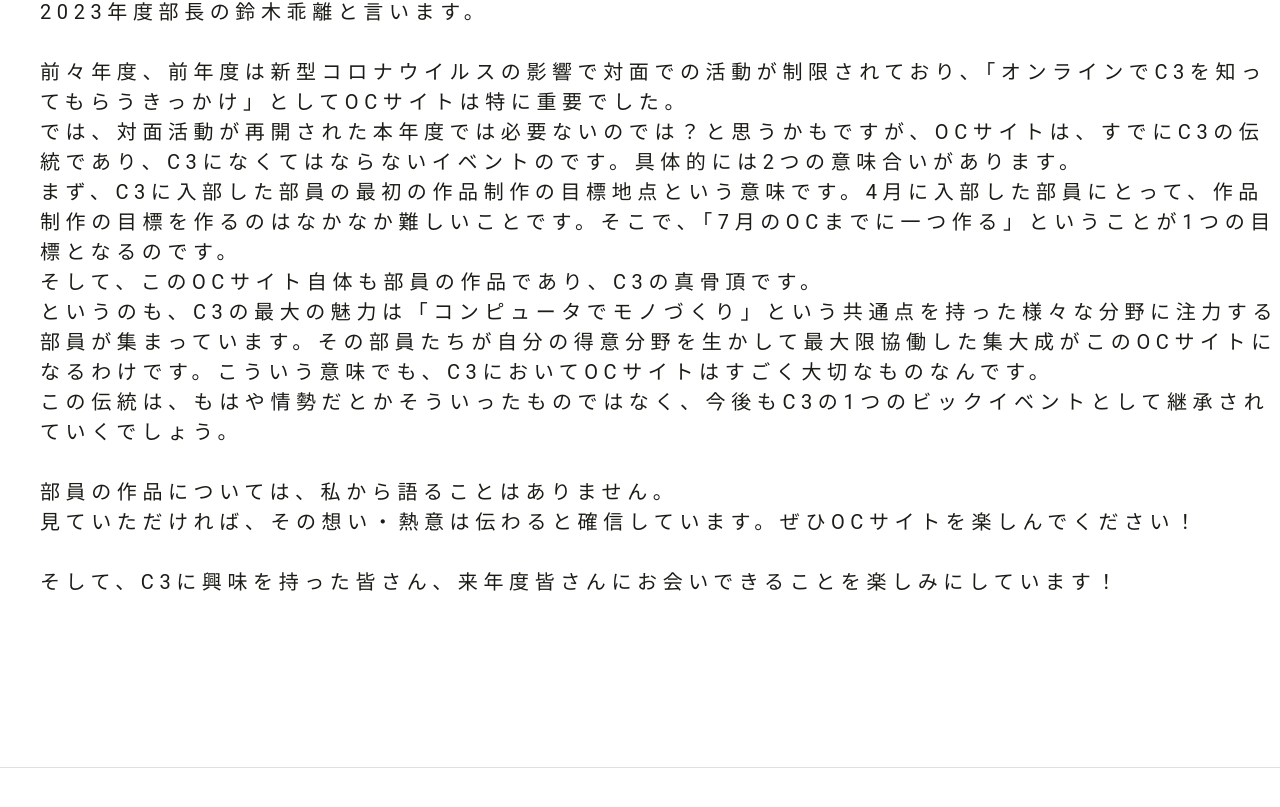
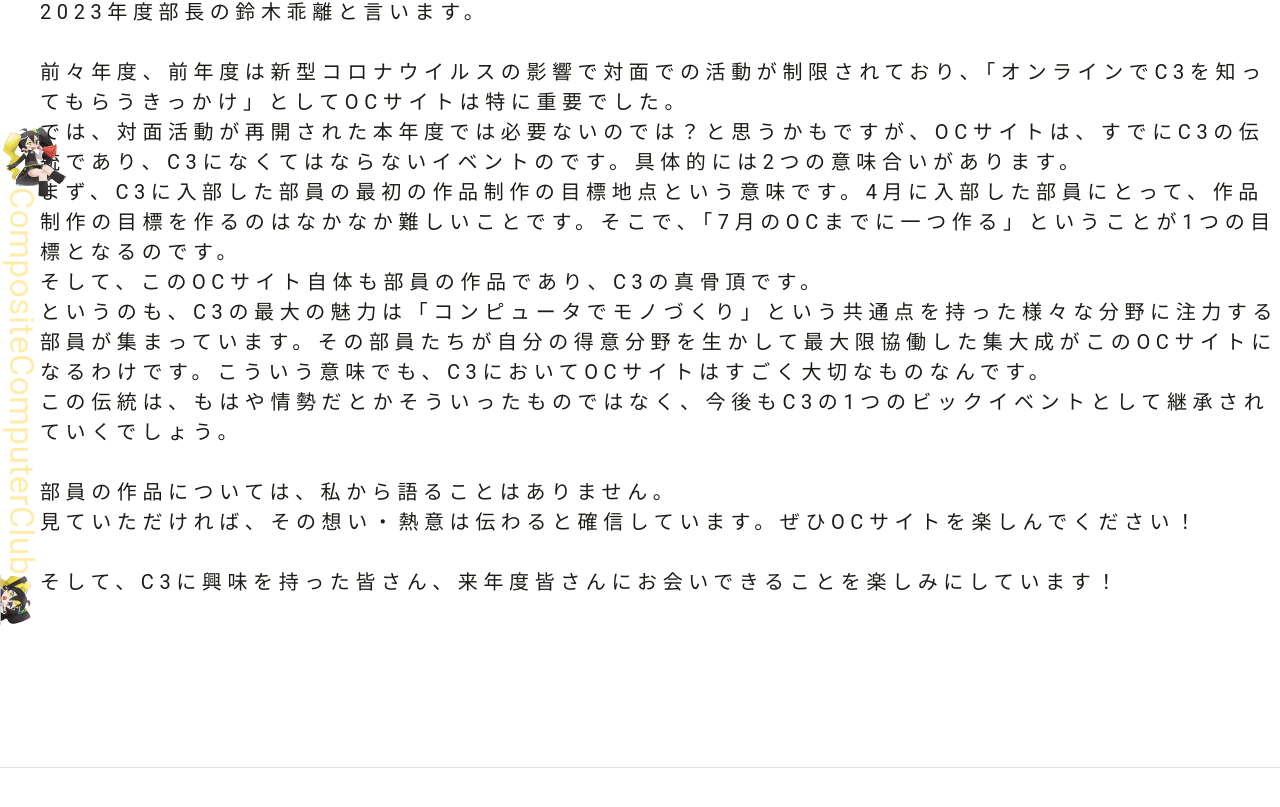
Before and after one commit to Kyutech-C3/OC_2023_frontend, a Next.js app: page /web in a window 1280 px wide. Shown: the part 833-1640 px from the top of the page. Built offline with nearby package versions, Linux system fonts and the light colour scheme.

Commit message:
add:sidebarの追加 #91

```diff
--- a/src/components/Web/C3Outline/C3Outline.tsx
+++ b/src/components/Web/C3Outline/C3Outline.tsx
@@ -10,7 +10,7 @@ export const C3Outline = () => {
             component="div"
             sx={{
                 pt: "3vmin",
-                pl: "4vmin",
+                pl: "7vmin",
                 width: "100%",
                 height: "100vh",
                 backgroundColor: `rgba(${isDarkMode ? 0 : 255}, ${
@@ -23,7 +23,7 @@ export const C3Outline = () => {
             <AboutC3 />
             <Typography
                 sx={{
-                    fontSize: isSmall ? "32px" : "3.8vmin",
+                    fontSize: isSmall ? "30px" : "3.6vmin",
                     p: "4vmin",
                     textShadow: `2px 2px 4px rgba(${isDarkMode ? 0 : 255}, ${
                         isDarkMode ? 0 : 255
--- a/src/components/Web/CategoryOutlineCard/CategoryOutlineCard.tsx
+++ b/src/components/Web/CategoryOutlineCard/CategoryOutlineCard.tsx
@@ -28,7 +28,8 @@ export const CategoryOutlineCard = ({
                     backgroundColor: `rgba(${isDarkMode ? 0 : 255}, ${
                         isDarkMode ? 0 : 255
                     }, ${isDarkMode ? 0 : 255},0.5)`,
-                    backdropFilter: "blur(4px)",
+                    backdropFilter: "blur(2px)",
+                    pl: 5,
                 }}
             >
                 <Box
--- a/src/components/Web/SideBar/SideBar.tsx
+++ b/src/components/Web/SideBar/SideBar.tsx
@@ -1,35 +1,63 @@
-import { Box, Typography } from "@mui/material";
+import { Box, Stack, Typography, useMediaQuery } from "@mui/material";
 import Image from "next/image";
+import { useEffect, useState } from "react";
 
 export const SideBar = () => {
+    const [isTop, setIsTop] = useState<boolean>(false);
+    const isSmall = useMediaQuery("(min-width:600px)");
+
+    const onScroll = () => {
+        if (window.pageYOffset > window.innerHeight) {
+            setIsTop(true);
+        } else {
+            setIsTop(false);
+        }
+    };
+    useEffect(() => {
+        document.addEventListener("scroll", onScroll);
+        return (): void => document.removeEventListener("scroll", onScroll);
+    });
     return (
-        <Box component="div" sx={{ position: "relative" }}>
+        <Box
+            component="div"
+            sx={{
+                position: isTop ? "fixed" : "absolute",
+                zIndex: 100,
+                top: isTop
+                    ? isSmall
+                        ? "20%"
+                        : "30%"
+                    : isSmall
+                    ? "120vh"
+                    : "130vh",
+            }}
+        >
+            <Stack>
                 <Image
                     alt="sidebar top"
-                src="image/illust/sidebarTop.png"
-                style={{ position: "fixed", top: "10%", left: -2 }}
-                width={70}
-                height={70}
+                    src="/image/illust/sidebarTop.png"
+                    style={{ marginBottom: "-10px" }}
+                    width={isSmall ? 70 : 50}
+                    height={isSmall ? 70 : 50}
                 />
                 <Typography
-                variant="h4"
+                    variant={isSmall ? "h4" : "h6"}
                     sx={{
                         textOrientation: "mixed",
                         writingMode: "vertical-lr",
                         color: "#FFECAD",
-                    position: "fixed",
-                    top: "20%",
                     }}
                 >
                     CompositeComputerClub
                 </Typography>
                 <Image
                     alt="sidebar down"
-                src="image/illust/sidebarDown.png"
-                style={{ position: "fixed", top: "90%", rotate: "90deg" }}
-                width={50}
-                height={50}
+                    src="/image/illust/sidebarDown.png"
+                    style={{ rotate: "90deg", marginLeft: -11 }}
+                    width={isSmall ? 50 : 35}
+                    height={isSmall ? 50 : 35}
                 />
+            </Stack>
         </Box>
     );
 };
--- a/src/pages/web/index.tsx
+++ b/src/pages/web/index.tsx
@@ -3,6 +3,7 @@ import { CategoryOutlines } from "@/components/Web/CategoryOutlines/CategoryOutl
 import { OwnerComment } from "@/components/Web/OwnerComment/OwnerComment";
 import { RedirectMap } from "@/components/Web/RedirectMap/RedirectMap";
 import { ScrollTo } from "@/components/Web/ScrollTo/ScrollTo";
+import { SideBar } from "@/components/Web/SideBar/SideBar";
 import { TopBackground } from "@/components/Web/TopBackground/TopBackground";
 import { TopScroll } from "@/components/Web/TopScroll/TopScroll";
 import { TopTitle } from "@/components/Web/TopTitle/TopTitle";
@@ -24,7 +25,7 @@ const Web = () => {
                     display: "flex",
                     flexWrap: "wrap",
                     alignContent: "center",
-                    backdropFilter: "blur(10px)",
+                    backdropFilter: "blur(2px)",
                     width: "100%",
                     height: "100vh",
                 }}
@@ -41,6 +42,7 @@ const Web = () => {
                     <TopScroll />
                 </Box>
             )}
+            <SideBar />
             <OwnerComment />
             <Divider sx={{ backgroundColor: "white" }} />
             <C3Outline />
```
Lines whose indentation alone changed are shown as unchanged.
